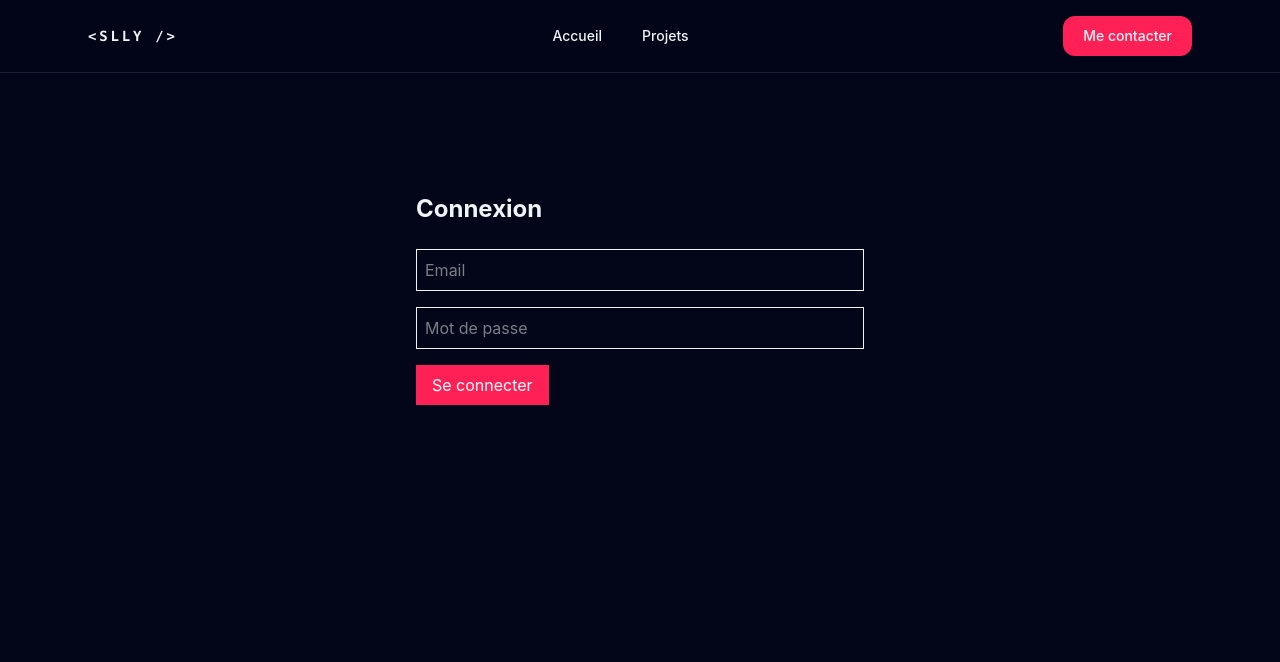
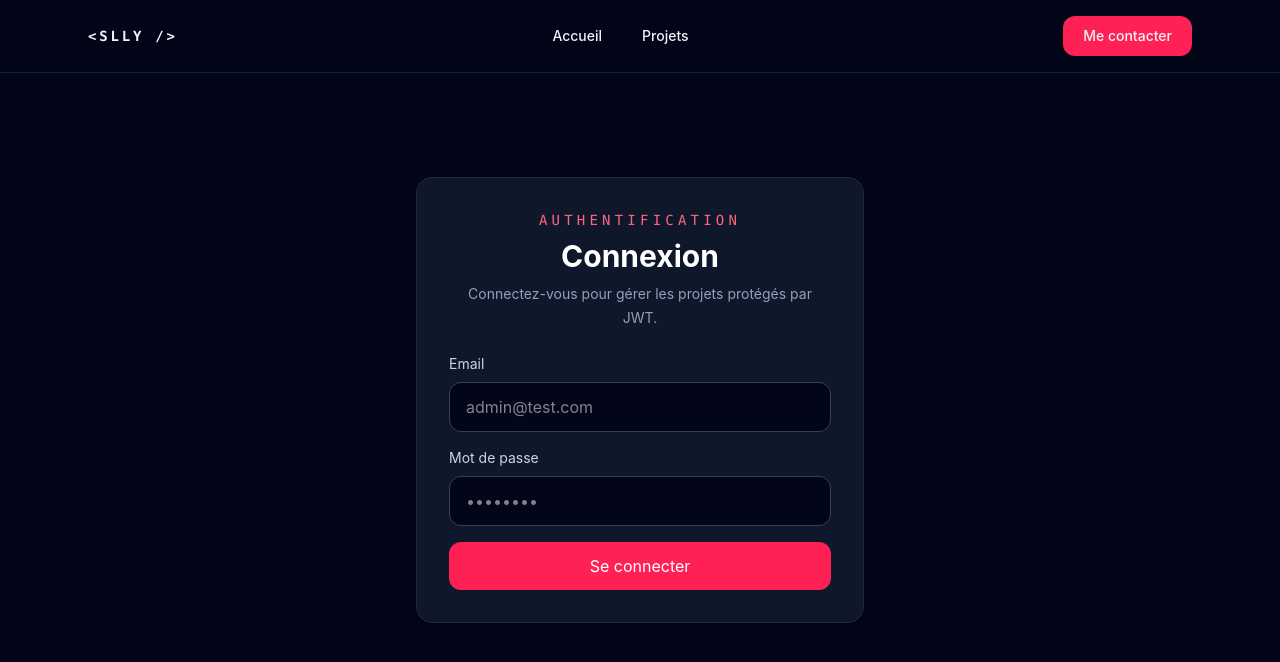
Before and after one commit to seydinalimamoulayeyade/react-fil-rouge, a React (Vite) app: page /login in a window 1280 px wide. Shown: the top 662 px of the page. Built offline with nearby package versions, Linux system fonts and the light colour scheme; no server answers.

Commit message:
fix: rediriger après connexion et améliorer le formulaire login

```diff
--- a/src/pages/Login.jsx
+++ b/src/pages/Login.jsx
@@ -1,20 +1,25 @@
 import { useState } from "react";
+import { useNavigate } from "react-router-dom";
 import { useAuth } from "../context/AuthContext";
 
 const API_BASE_URL = import.meta.env.VITE_API_URL || "http://localhost:5000/api";
 
 export default function Login() {
   const { login } = useAuth();
+  const navigate = useNavigate();
 
   const [email, setEmail] = useState("");
   const [password, setPassword] = useState("");
   const [error, setError] = useState("");
+  const [loading, setLoading] = useState(false);
 
   async function handleSubmit(e) {
     e.preventDefault();
     setError("");
 
     try {
+      setLoading(true);
+
       const response = await fetch(`${API_BASE_URL}/auth/login`, {
         method: "POST",
         headers: { "Content-Type": "application/json" },
@@ -28,38 +33,65 @@ export default function Login() {
       }
 
       login(data.token);
+      navigate("/projets");
     } catch (err) {
-      setError(err.message);
+      setError(err.message || "Impossible de se connecter.");
+    } finally {
+      setLoading(false);
     }
   }
 
   return (
-    <div className="max-w-md mx-auto mt-20">
-      <h1 className="text-2xl font-bold mb-6">Connexion</h1>
+    <section className="mx-auto mt-16 max-w-md rounded-2xl border border-slate-800 bg-slate-900 p-8 shadow-sm">
+      <div className="mb-6 space-y-2 text-center">
+        <p className="text-sm font-mono uppercase tracking-[0.3em] text-rose-400">
+          Authentification
+        </p>
+        <h1 className="text-3xl font-bold text-white">Connexion</h1>
+        <p className="text-sm leading-6 text-slate-400">
+          Connectez-vous pour gérer les projets protégés par JWT.
+        </p>
+      </div>
 
-      {error && <p className="text-red-500">{error}</p>}
+      {error ? (
+        <div className="mb-4 rounded-xl border border-red-800 bg-red-950/30 px-4 py-3">
+          <p className="text-sm text-red-400">{error}</p>
+        </div>
+      ) : null}
 
       <form onSubmit={handleSubmit} className="space-y-4">
+        <div>
+          <label className="mb-2 block text-sm text-slate-300">Email</label>
           <input
             type="email"
-          placeholder="Email"
+            placeholder="admin@test.com"
             value={email}
             onChange={(e) => setEmail(e.target.value)}
-          className="w-full p-2 border"
+            className="w-full rounded-xl border border-slate-700 bg-slate-950 px-4 py-3 text-sm text-white outline-none focus:border-rose-400"
+            required
           />
+        </div>
 
+        <div>
+          <label className="mb-2 block text-sm text-slate-300">Mot de passe</label>
           <input
             type="password"
-          placeholder="Mot de passe"
+            placeholder="••••••••"
             value={password}
             onChange={(e) => setPassword(e.target.value)}
-          className="w-full p-2 border"
+            className="w-full rounded-xl border border-slate-700 bg-slate-950 px-4 py-3 text-sm text-white outline-none focus:border-rose-400"
+            required
           />
+        </div>
 
-        <button className="bg-rose-500 text-white px-4 py-2">
-          Se connecter
+        <button
+          type="submit"
+          disabled={loading}
+          className="w-full rounded-xl bg-rose-500 px-4 py-3 text-sm font-medium text-white transition-colors hover:bg-rose-600 disabled:cursor-not-allowed disabled:opacity-60"
+        >
+          {loading ? "Connexion en cours..." : "Se connecter"}
         </button>
       </form>
-    </div>
+    </section>
   );
 }
```
Lines whose indentation alone changed are shown as unchanged.
